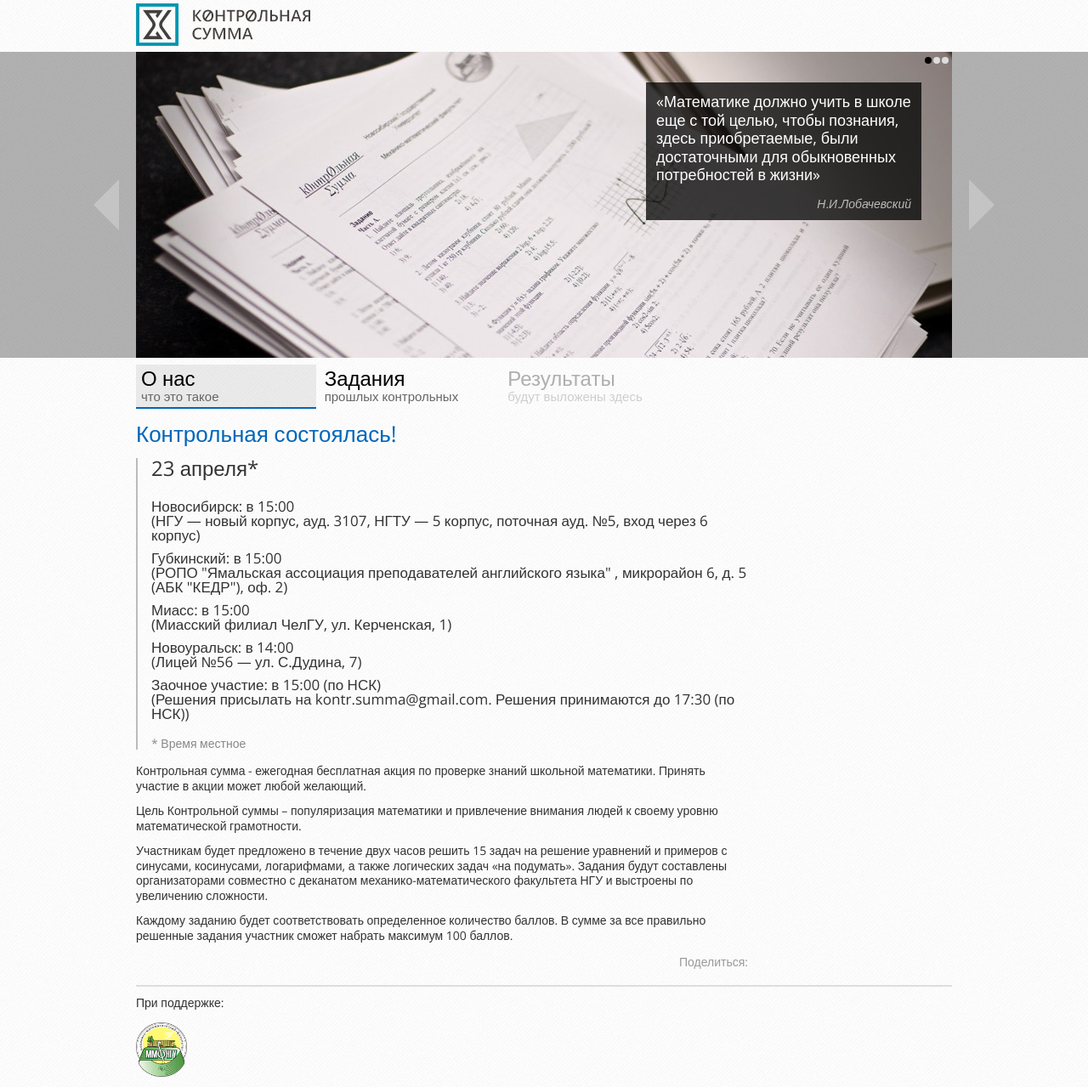
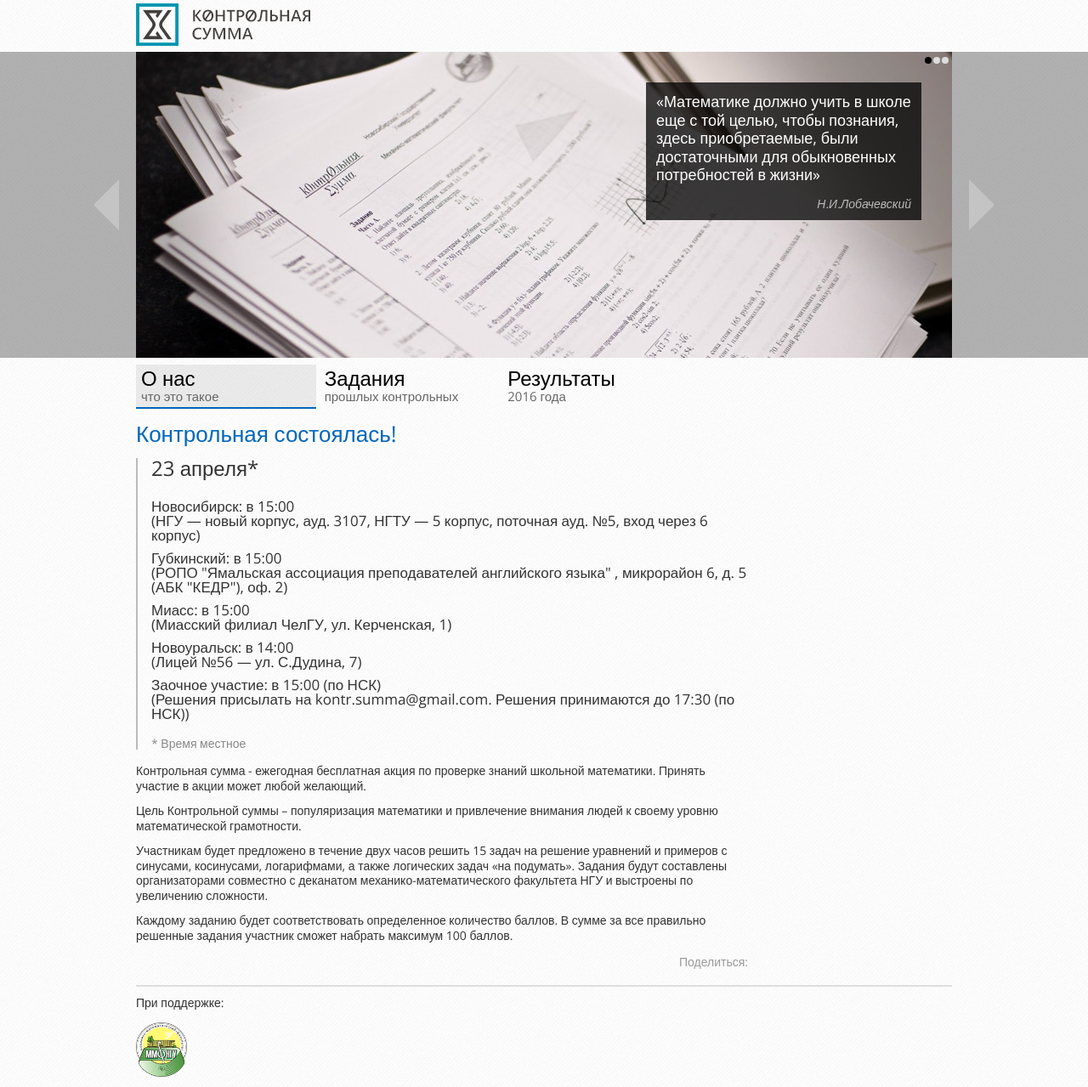
Before and after one commit to kontrsumma/kontrsumma.github.io, a Jekyll site: the page built from index.html, in a window 1280 px wide. Shown: the whole page at 85% size. Built offline with Jekyll 4.4.1, drawn with Linux system fonts in a browser that asks for light colours; nearby versions of some CDN libraries.

Commit message:
Update default.html (#15)

```diff
--- a/_layouts/default.html
+++ b/_layouts/default.html
@@ -23,8 +23,8 @@
           <a href="/tasks" class="nav__item{% if page.name == 'tasks.html' %} is-active{% endif %}">
             <span class="nav__item_title">Задания</span><span class="nav__item_desc">прошлых контрольных</span>
           </a>
-          <a class="nav__item is-disabled{% if page.name == 'results.html' %} is-active{% endif %}">
-            <span class="nav__item_title">Результаты</span><span class="nav__item_desc">будут выложены здесь</span>
+          <a href="/results" class="nav__item{% if page.name == 'results.html' %} is-active{% endif %}">
+            <span class="nav__item_title">Результаты</span><span class="nav__item_desc">2016 года</span>
           </a>
         </nav>
         <section id="content" class="main__content">
```
